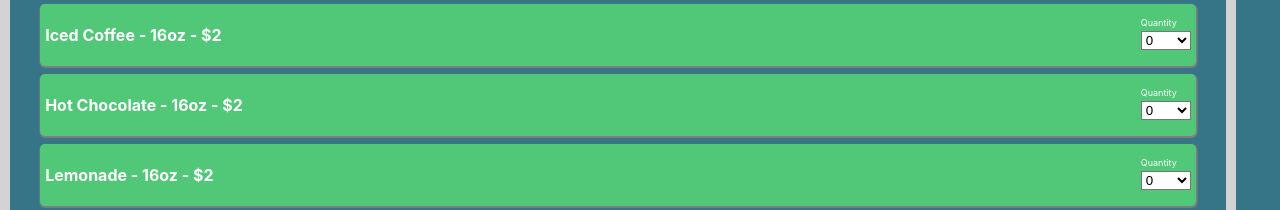
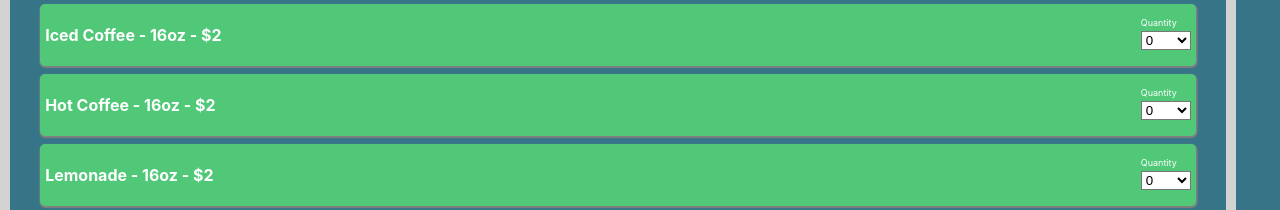
Before and after one commit to ZochNetdave/special-blend, a React (Create React App) app: page / in a window 1280 px wide. Shown: the part 986-1196 px from the top of the page. Built offline with nearby package versions, Linux system fonts and the light colour scheme.

Commit message:
fixed hot coffee 16oz

```diff
--- a/src/components/Card.js
+++ b/src/components/Card.js
@@ -39,7 +39,7 @@ function Card() {
 		"Hot Coffee - 8oz - $1",
 		"Hot Chocolate - 16oz - $2",
 		"Iced Coffee - 16oz - $2",
-		"Hot Chocolate - 16oz - $2",
+		"Hot Coffee - 16oz - $2",
 		"Lemonade - 16oz - $2",
 		"Strawberry Lemonade - 16oz - $2",
 		"Cherry Lemonade - 16oz - $2",
```
